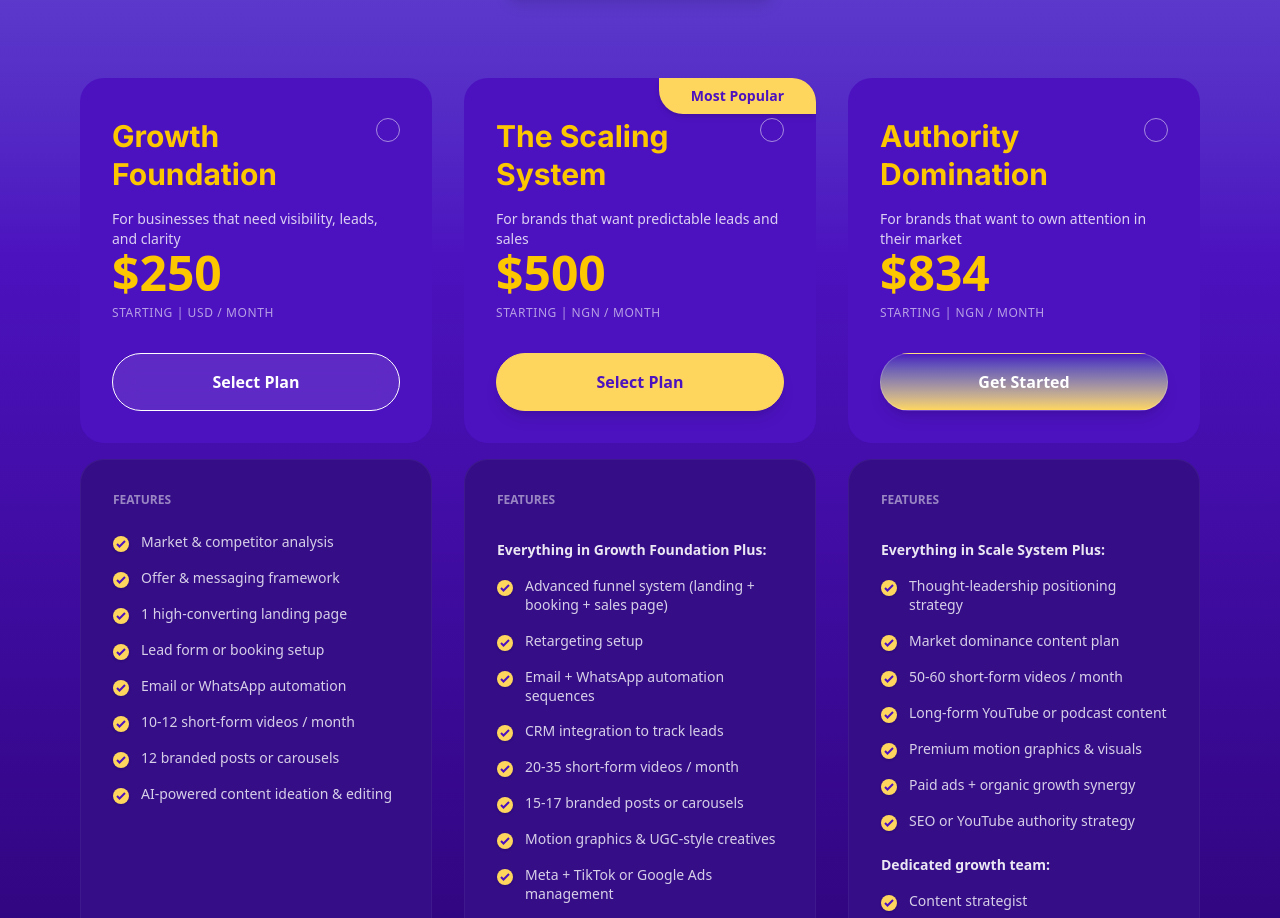
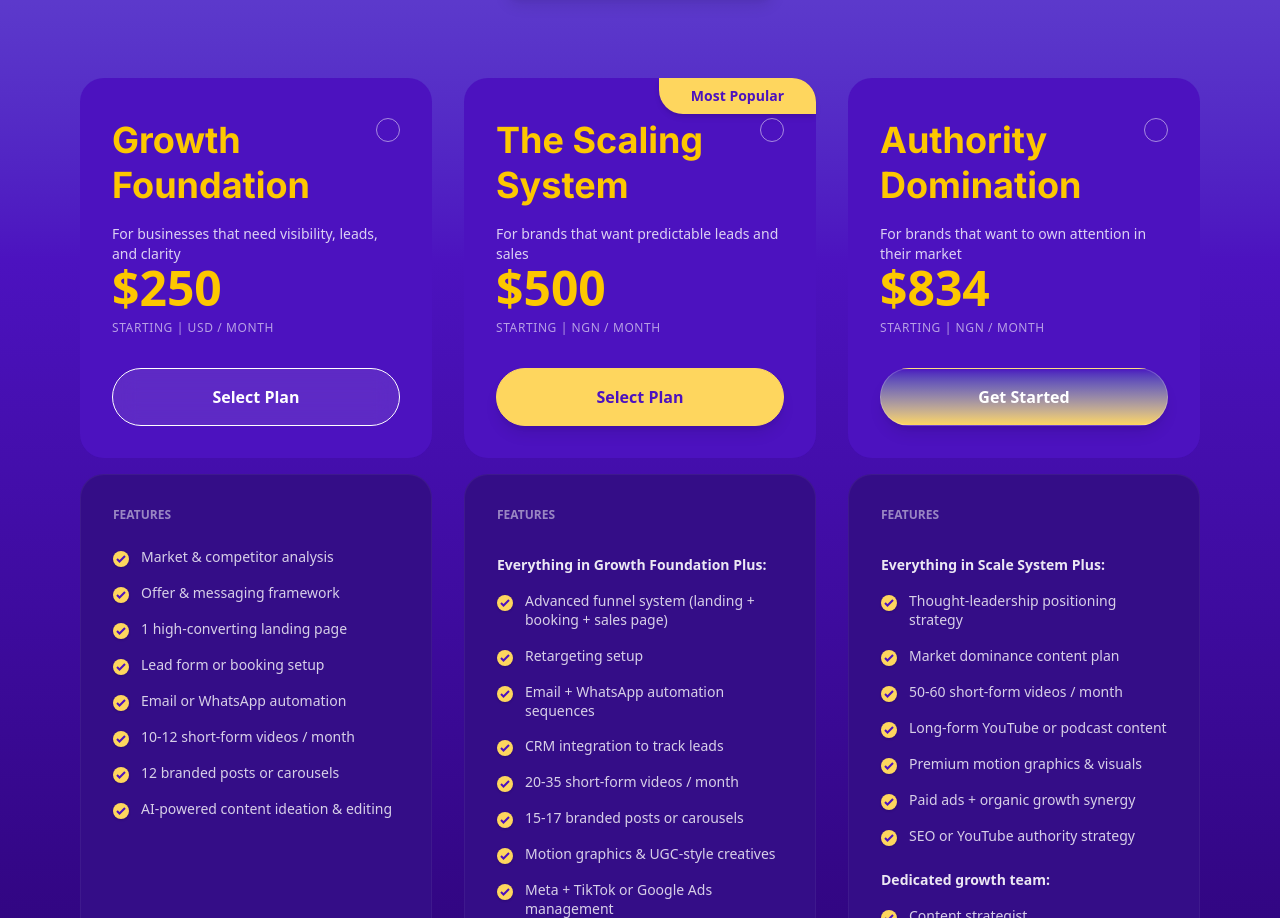
Before and after one commit to Femi-Benjamin/Titan-leap, a React (Vite) app: page /pricing in a window 1280 px wide. Shown: the part 1155-2073 px from the top of the page. Built offline with nearby package versions, Linux system fonts and the light colour scheme.

Commit message:
price section ui update

```diff
--- a/src/Components/Pricing.tsx
+++ b/src/Components/Pricing.tsx
@@ -258,7 +258,7 @@ const PricingPage: React.FC = () => {
                 )}
 
                 <div className="flex justify-between items-start mb-4 mt-2">
-                  <h3 className="text-3xl font-bold text-yellow-400 leading-tight pr-8 font-Inter">
+                  <h3 className="md:text-4xl text-2xl font-bold text-yellow-400 leading-tight font-Inter">
                     {plan.title}
                   </h3>
 
```
